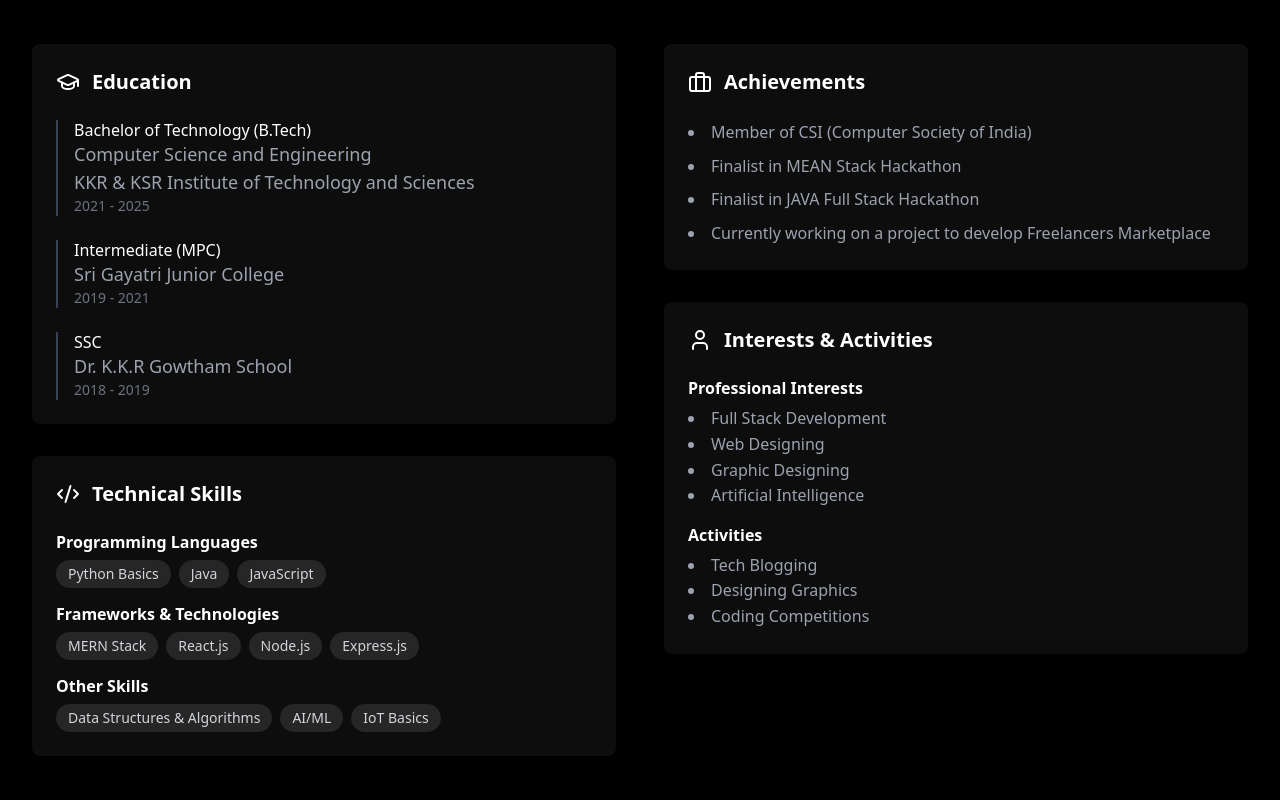
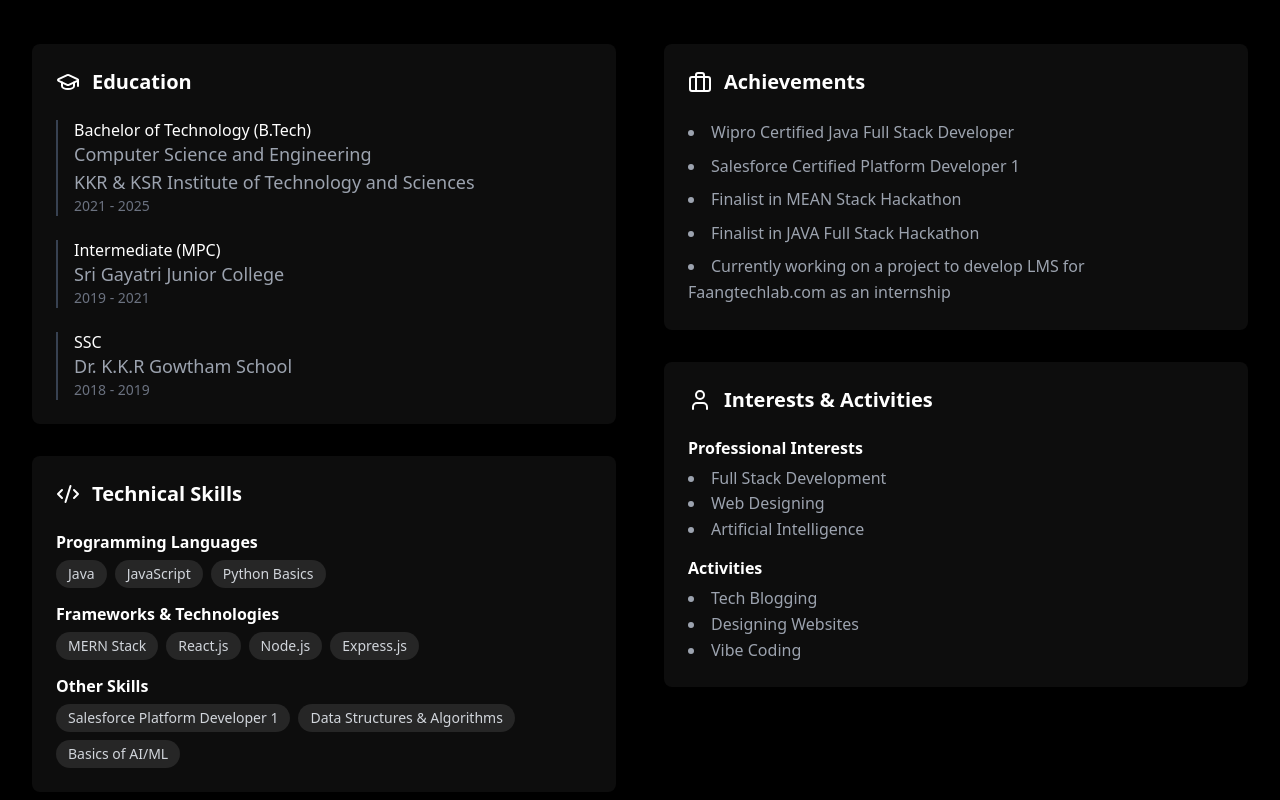
Before and after one commit to SaiVignesh27/portfolio, a React (Vite) app: page / in a window 1280 px wide. Shown: the part 920-1720 px from the top of the page. Built offline with nearby package versions, Linux system fonts and the light colour scheme.

Commit message:
Update About.tsx

```diff
--- a/src/components/About.tsx
+++ b/src/components/About.tsx
@@ -22,9 +22,9 @@ const About = () => {
   ];
 
   const skills = {
-    programming: ['Python Basics', 'Java', 'JavaScript'],
+    programming: ['Java', 'JavaScript', 'Python Basics'],
     frameworks: ['MERN Stack', 'React.js', 'Node.js', 'Express.js'],
-    other: ['Data Structures & Algorithms', 'AI/ML' , 'IoT Basics']
+    other: ['Salesforce Platform Developer 1', 'Data Structures & Algorithms', 'Basics of AI/ML']
   };
 
   return (
@@ -100,10 +100,11 @@ const About = () => {
                 <h3 className="text-xl font-semibold text-white">Achievements</h3>
               </div>
               <ul className="list-disc list-inside text-gray-400 space-y-2">
-                <li>Member of CSI (Computer Society of India)</li>
+                <li>Wipro Certified Java Full Stack Developer</li>
+                <li>Salesforce Certified Platform Developer 1</li>
                 <li>Finalist in MEAN Stack Hackathon</li>
                 <li>Finalist in JAVA Full Stack Hackathon</li>
-                <li>Currently working on a project to develop Freelancers Marketplace</li>
+                <li>Currently working on a project to develop LMS for Faangtechlab.com as an internship</li>
               </ul>
             </div>
 
@@ -118,7 +119,6 @@ const About = () => {
                   <ul className="list-disc list-inside text-gray-400">
                     <li>Full Stack Development</li>
                     <li>Web Designing</li>
-                    <li>Graphic Designing</li>
                     <li>Artificial Intelligence</li>
                   </ul>
                 </div>
@@ -126,8 +126,8 @@ const About = () => {
                   <h4 className="text-white mb-2">Activities</h4>
                   <ul className="list-disc list-inside text-gray-400">
                     <li>Tech Blogging</li>
-                    <li>Designing Graphics</li>
-                    <li>Coding Competitions</li>
+                    <li>Designing Websites</li>
+                    <li>Vibe Coding</li>
                   </ul>
                 </div>
               </div>
```
